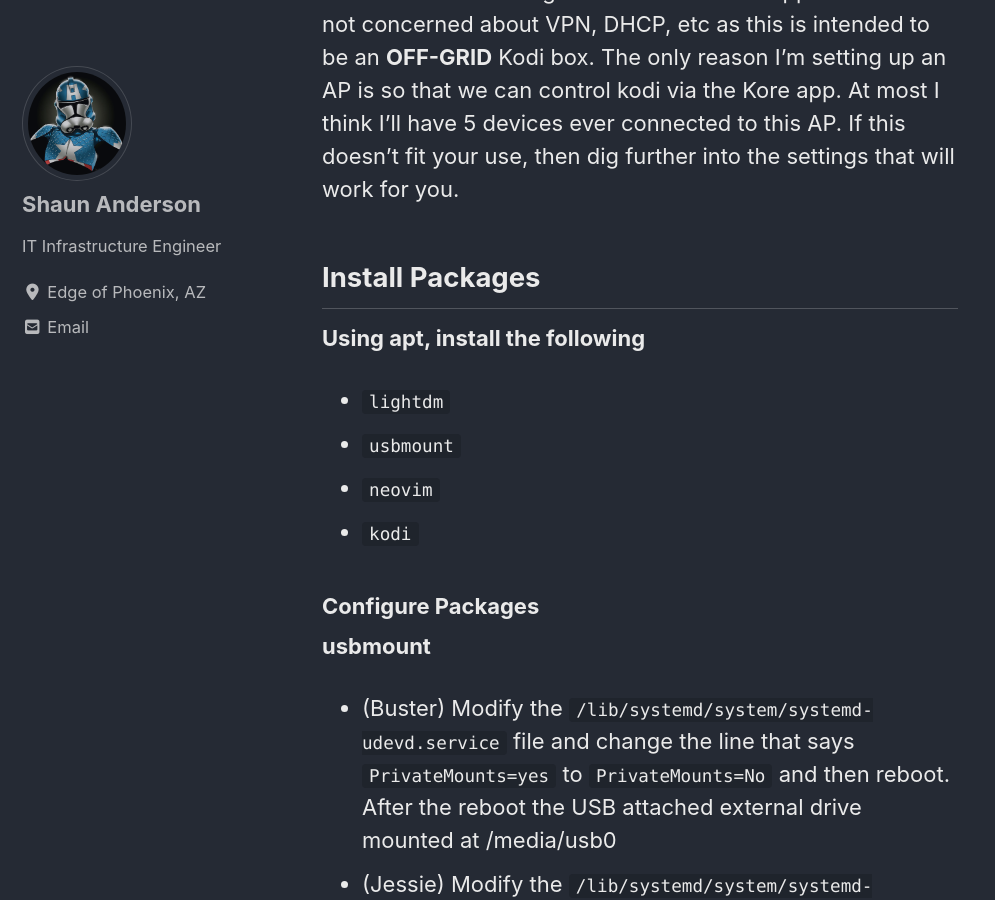
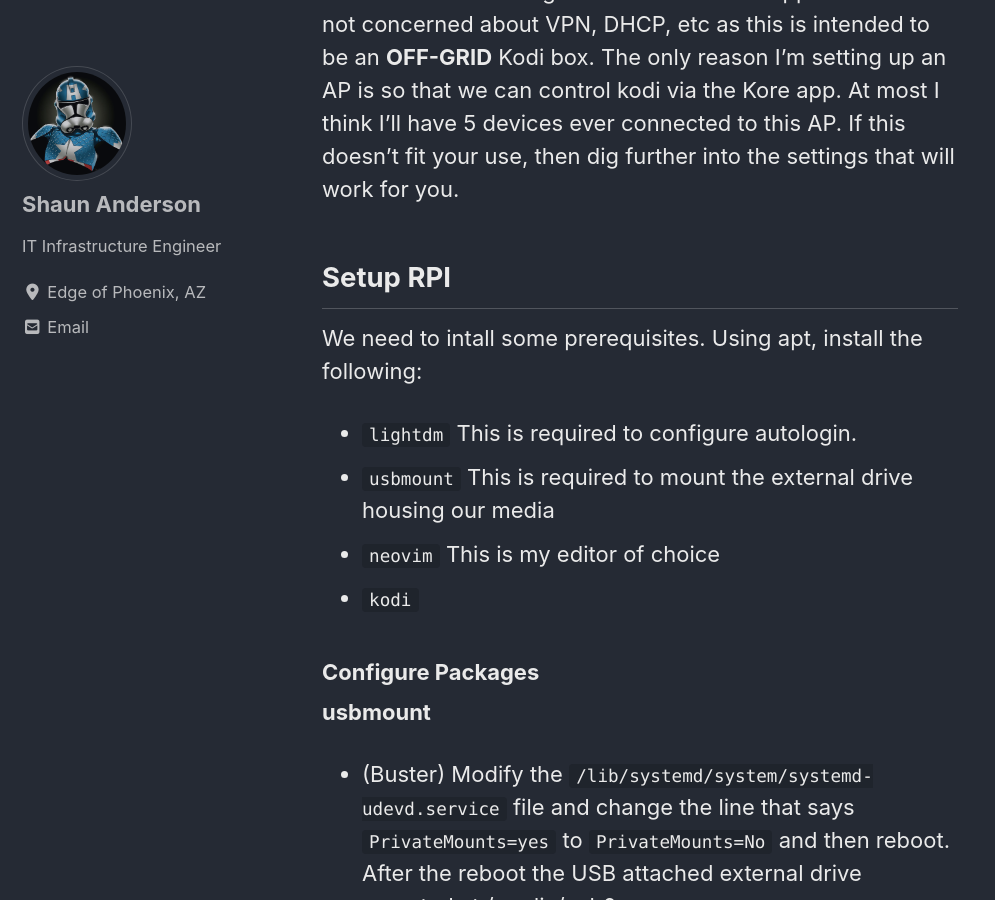
Before and after one commit to ShaunAndersonAZ/ShaunAndersonAZ.github.io, a Jekyll site: the page built from _posts/2020-01-12-Off-Grid-Kodi-Box.md, in a window 1280 px wide and 900 px high, scrolled down 4166 px. Shown: the whole window, without its empty margins (0-995 px from the left). Built offline with Jekyll 4.4.1, drawn with Linux system fonts in a browser that asks for light colours; cached includes are drawn as plain includes; nearby versions of some CDN libraries; comment, search, counter and statistics services are not loaded.

Commit message:
Update kodi instructions

````diff
--- a/_posts/2020-01-12-Off-Grid-Kodi-Box.md
+++ b/_posts/2020-01-12-Off-Grid-Kodi-Box.md
@@ -72,11 +72,11 @@ The bulk of the settings will be fine for this application.  I'm not concerned a
 
 
 
-## Install Packages
-**Using apt, install the following**
-  - ``` lightdm ```
-  - ``` usbmount ```
-  - ``` neovim ```
+## Setup RPI
+We need to intall some prerequisites. Using apt, install the following:
+  - ``` lightdm ``` This is required to configure autologin.
+  - ``` usbmount ``` This is required to mount the external drive housing our media
+  - ``` neovim ``` This is my editor of choice
   - ``` kodi ```
 
 ### Configure Packages
````
